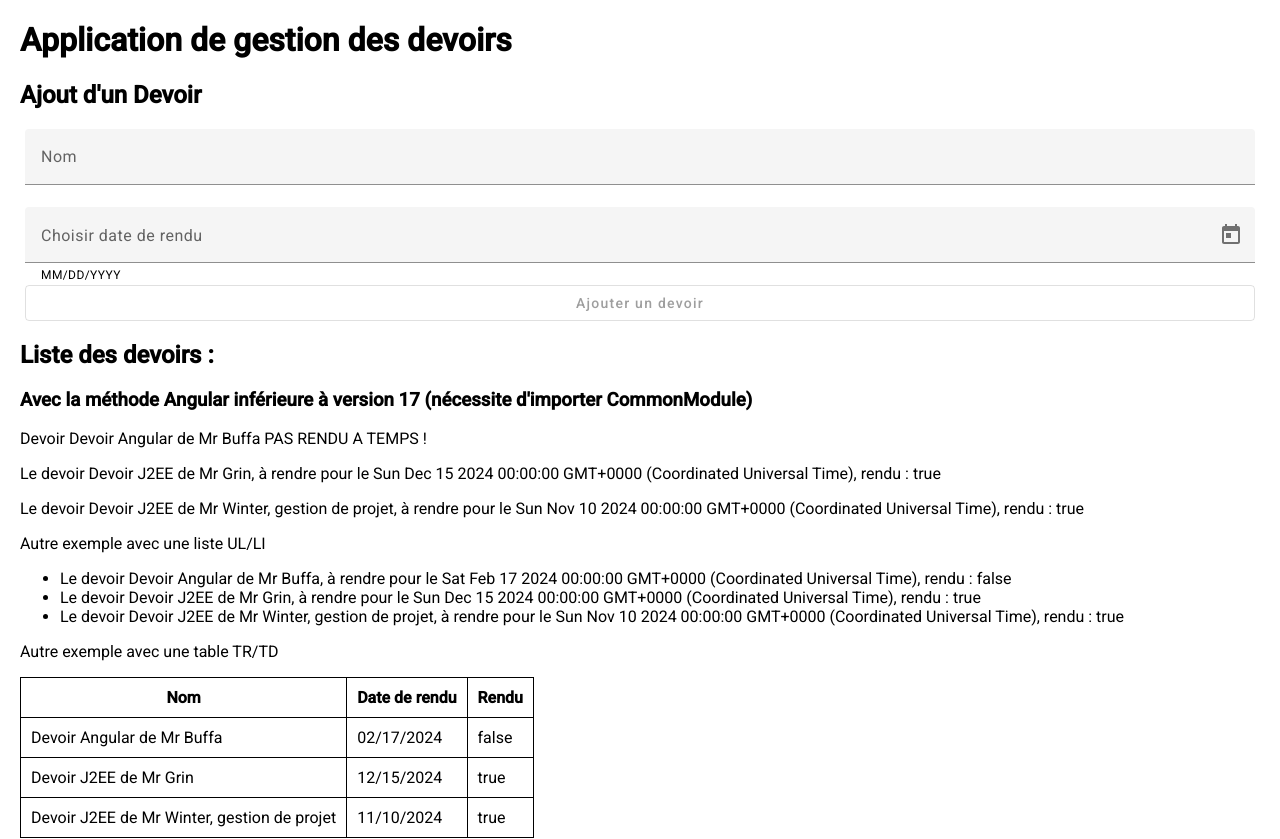
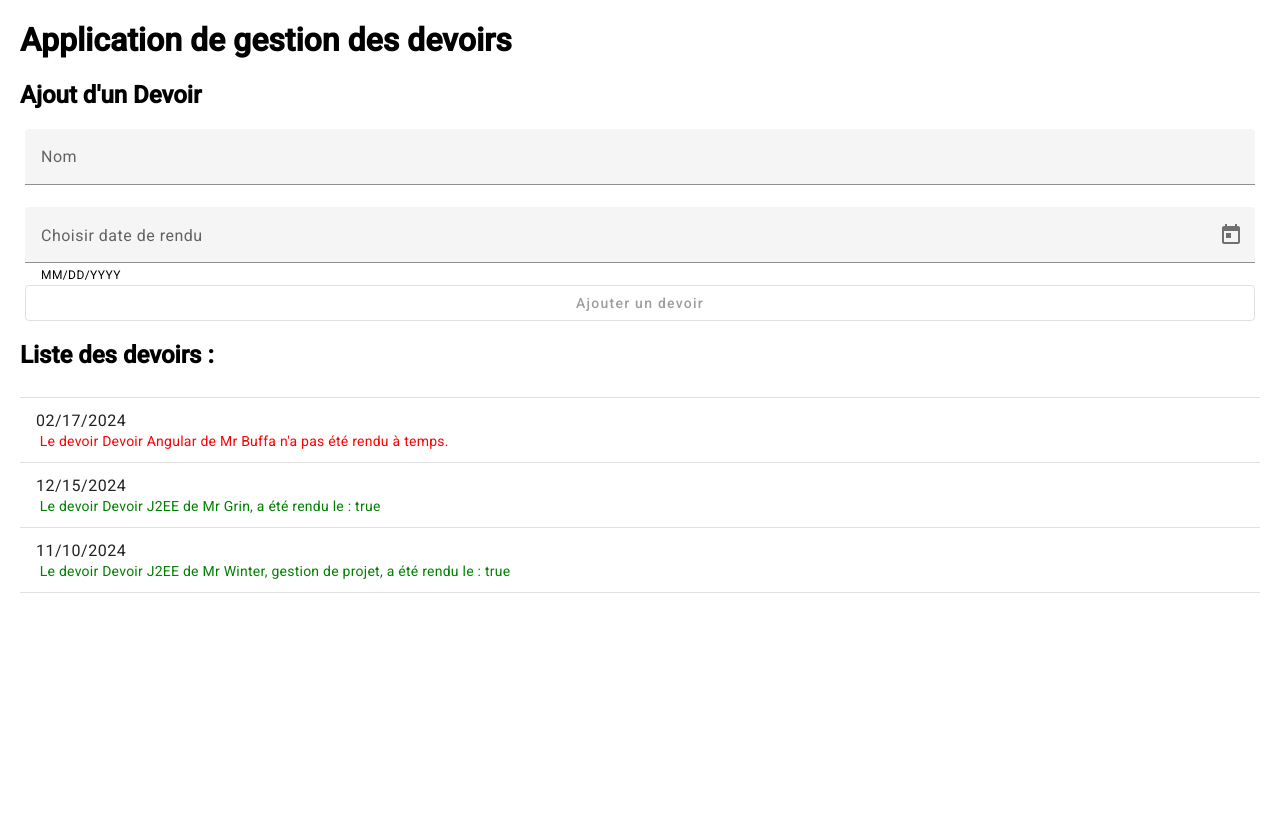
Before and after one commit to micbuffa/AngularFrontRabat2024, an Angular app: page / in a window 1280 px wide. Shown: the top 839 px of the page. Built offline with nearby package versions, Linux system fonts and the light colour scheme.

Commit message:
Avec detail

```diff
--- /dev/null
+++ b/src/app/assignments/assignment-detail/assignment-detail.component.html
@@ -0,0 +1,3 @@
+@if(assignmentTransmis) {
+  <p>ASSIGNMENT TRANSMIS = {{assignmentTransmis.nom}}</p>
+}
--- /dev/null
+++ b/src/app/assignments/assignment-detail/assignment-detail.component.ts
@@ -0,0 +1,14 @@
+import { Component, Input } from '@angular/core';
+import { Assignment } from '../assignment.model';
+
+@Component({
+  selector: 'app-assignment-detail',
+  standalone: true,
+  imports: [],
+  templateUrl: './assignment-detail.component.html',
+  styleUrl: './assignment-detail.component.css'
+})
+export class AssignmentDetailComponent {
+  @Input()
+  assignmentTransmis!:Assignment
+}
--- a/src/app/assignments/assignments.component.html
+++ b/src/app/assignments/assignments.component.html
@@ -1,3 +1,4 @@
+
 <h2>Ajout d'un Devoir</h2>
 <form ngForm (submit)="onSubmit($event); assignmentForm.reset();"
       #assignmentForm class="form">
@@ -22,6 +23,29 @@
 </form>
 
 <h2>Liste des devoirs :</h2>
+
+<mat-list>
+  <mat-divider></mat-divider>
+  @for (a of assignments; track a.nom) {
+    <mat-list-item (click)="assignmentClique(a)">
+      <h3 matListItemTitle>{{a.dateDeRendu |date:'MM/dd/YYYY'}}</h3>
+      @if(a.rendu) {
+        <p matListItemLine appRendu>
+          Le devoir {{ a.nom }}, a été rendu le : {{ a.rendu }}
+        </p>
+      } @else {
+      <p matListItemLine appNonRendu>
+        Le devoir {{ a.nom }} n'a pas été rendu à temps.
+      </p>
+    }
+    </mat-list-item>
+    <mat-divider></mat-divider>
+  }
+</mat-list>
+
+<app-assignment-detail [assignmentTransmis]="assignmentSelectionne"></app-assignment-detail>
+
+<!--
 <h3>
   Avec la méthode Angular inférieure à version 17 (nécessite d'importer
   CommonModule)
@@ -103,3 +127,4 @@
     }
   </tbody>
 </table>
+-->
--- a/src/app/assignments/assignments.component.ts
+++ b/src/app/assignments/assignments.component.ts
@@ -9,21 +9,28 @@ import { MatFormFieldModule } from '@angular/material/form-field';
 import { MatButtonModule } from '@angular/material/button';
 import { MatDatepickerModule } from '@angular/material/datepicker';
 import { MatNativeDateModule } from '@angular/material/core';
+import { MatListModule } from "@angular/material/list";
+
 import { Assignment } from './assignment.model';
+import { AssignmentDetailComponent } from "./assignment-detail/assignment-detail.component";
+
 @Component({
-  selector: 'app-assignments',
-  standalone: true,
-  imports: [CommonModule, RenduDirective, NonRenduDirective,
-    FormsModule, MatInputModule, MatFormFieldModule, MatButtonModule,
-    MatDatepickerModule, MatNativeDateModule],
-  templateUrl: './assignments.component.html',
-  styleUrl: './assignments.component.css'
+    selector: 'app-assignments',
+    standalone: true,
+    templateUrl: './assignments.component.html',
+    styleUrl: './assignments.component.css',
+    imports: [CommonModule, RenduDirective, NonRenduDirective,
+        FormsModule, MatInputModule, MatFormFieldModule, MatButtonModule,
+        MatListModule,
+        MatDatepickerModule, MatNativeDateModule, AssignmentDetailComponent]
 })
 export class AssignmentsComponent implements OnInit {
   ajoutActive = false;
   // Pour le formulaire d'ajout d'assignment
   nomDevoir = "";
   dateDeRendu!:string;
+  // Pour le click sur un assignment
+  assignmentSelectionne!:Assignment;
 
   assignments:Assignment[] = [
     {
@@ -70,4 +77,9 @@ export class AssignmentsComponent implements OnInit {
     // et on le rajoute au tableau des assignments
     this.assignments.push(nouvelAssignment);
   }
+
+  assignmentClique(a:Assignment) {
+    console.log("Assignment cliqué : " + a.nom);
+    this.assignmentSelectionne = a;
+  }
 }
--- a/src/app/shared/non-rendu.directive.ts
+++ b/src/app/shared/non-rendu.directive.ts
@@ -8,8 +8,8 @@ export class NonRenduDirective {
 
   constructor(el:ElementRef) {
     el.nativeElement.style.color = "red";
-    el.nativeElement.style.border = "2px dashed yellow";
-    el.nativeElement.style.backgroundColor = "black";
+    //el.nativeElement.style.border = "2px dashed yellow";
+    //el.nativeElement.style.backgroundColor = "black";
   }
 
 }
--- a/src/app/shared/rendu.directive.ts
+++ b/src/app/shared/rendu.directive.ts
@@ -8,7 +8,7 @@ export class RenduDirective {
 
   constructor(el:ElementRef) {
     el.nativeElement.style.color = "green";
-    el.nativeElement.style.border = "2px solid yellow";
+    //el.nativeElement.style.border = "2px solid yellow";
     // etc. on peut modifier le CSS...
   }
 
```
Also changed, not shown: src/app/assignments/assignment-detail/assignment-detail.component.css (added).
